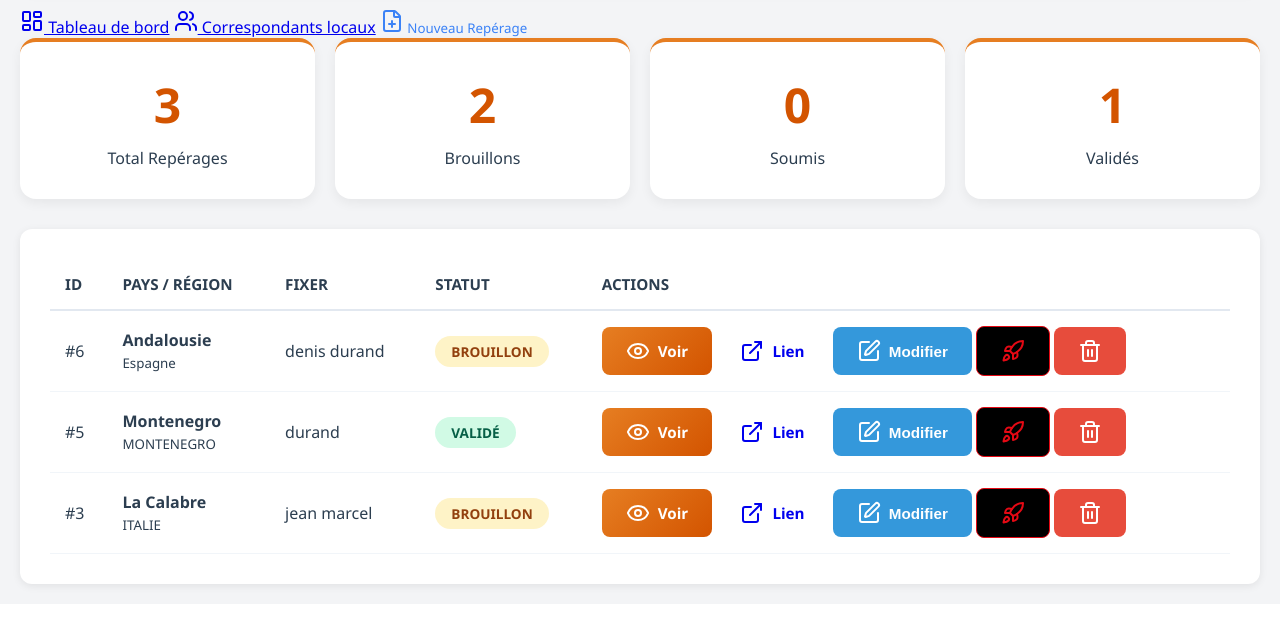
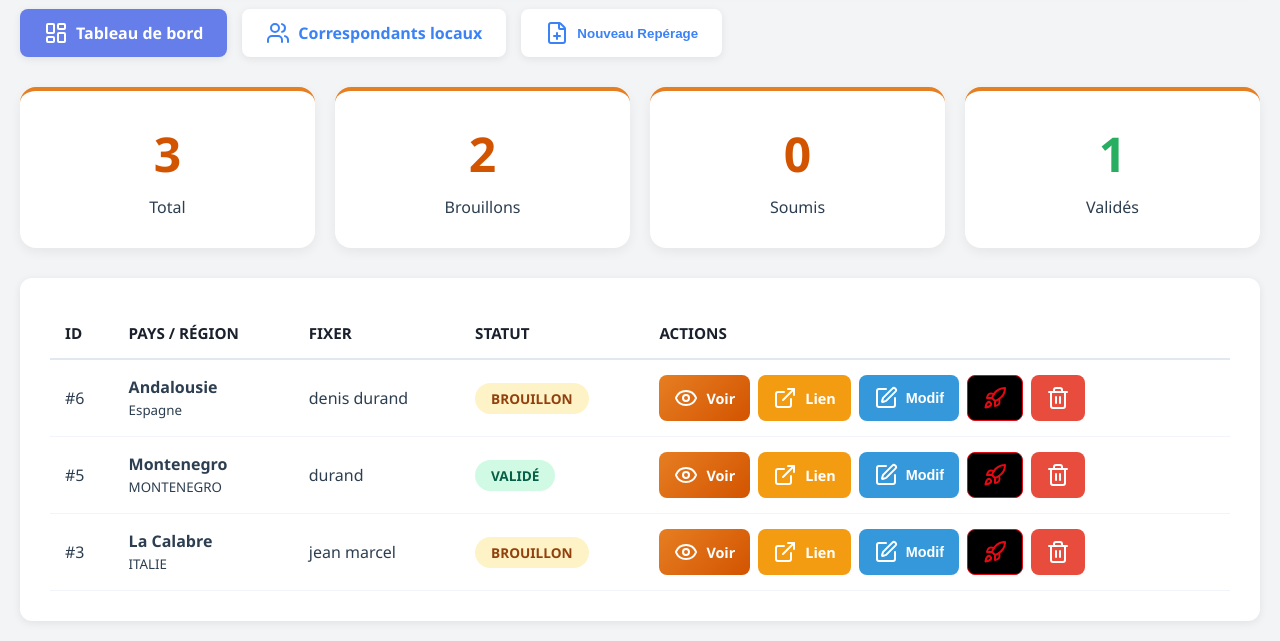
Before and after one commit to mediances-ops/rk2, a Flask app: page /admin in a window 1280 px wide. Shown: the part 219-860 px from the top of the page. Before the commit the page ends 812 px from the top, so only its background shows below. Run offline with Flask 3, Linux system fonts and the light colour scheme; data comes from the database, SQL or seed files in the repository; data that the repository does not hold is empty.

Commit message:
Update admin_dashboard.html

```diff
--- a/templates/admin_dashboard.html
+++ b/templates/admin_dashboard.html
@@ -4,57 +4,64 @@
     <meta charset="UTF-8">
     <meta name="viewport" content="width=device-width, initial-scale=1.0">
     <title>Dashboard Admin - RootsKeepers</title>
+    <!-- Lucide Icons -->
     <script src="https://unpkg.com/lucide@latest"></script>
     <style>
-        /* [VOTRE STYLE ORIGINAL CONSERVÉ À 100%] */
+        /* REPRISE INTÉGRALE DE VOTRE DESIGN ORIGINAL VERROUILLÉ */
         * { margin: 0; padding: 0; box-sizing: border-box; }
-        body { font-family: 'Segoe UI', sans-serif; background: #f3f4f6; min-height: 100vh; padding: 20px; color: #2C3E50; }
+        body { font-family: 'Segoe UI', Tahoma, Geneva, Verdana, sans-serif; background: #f3f4f6; min-height: 100vh; padding: 20px; color: #2C3E50; }
         .container { max-width: 1400px; margin: 0 auto; }
-        .header { background: linear-gradient(135deg, #2C3E50 0%, #34495e 100%); border-radius: 16px; padding: 40px; margin-bottom: 30px; box-shadow: 0 8px 16px rgba(44, 62, 80, 0.2); display: flex; align-items: center; gap: 30px; }
+
+        .header {
+            background: linear-gradient(135deg, #2C3E50 0%, #34495e 100%);
+            border-radius: 16px; padding: 40px; margin-bottom: 30px;
+            box-shadow: 0 8px 16px rgba(44, 62, 80, 0.2); display: flex; align-items: center; gap: 30px;
+        }
         .header img { height: 80px; width: auto; }
-        .header h1 { color: white; font-size: 2.5rem; font-weight: 700; margin-bottom: 10px; }
+        .header h1 { color: white; font-size: 2.5rem; font-weight: 700; margin-bottom: 10px; letter-spacing: -0.5px; }
         .header .subtitle { color: #E67E22; font-size: 1.5rem; font-weight: 500; }
+
+        .nav { display: flex; gap: 15px; margin-bottom: 30px; flex-wrap: wrap; }
+        .nav-link {
+            background: white; color: #3b82f6; padding: 12px 24px; border-radius: 8px;
+            text-decoration: none; font-weight: 600; transition: all 0.2s ease;
+            box-shadow: 0 2px 8px rgba(0,0,0,0.08); border: none; cursor: pointer; display: inline-flex; align-items: center; gap: 8px;
+        }
+        .nav-link:hover { background: #3b82f6; color: white; transform: translateY(-1px); }
+        .nav-link.active { background: #667eea; color: white; }
+
         .stats { display: grid; grid-template-columns: repeat(auto-fit, minmax(200px, 1fr)); gap: 20px; margin-bottom: 30px; }
         .stat-card { background: white; border-radius: 16px; padding: 30px; box-shadow: 0 4px 12px rgba(0,0,0,0.06); text-align: center; border-top: 4px solid #E67E22; }
         .stat-card .number { font-size: 3rem; font-weight: 700; color: #D35400; margin-bottom: 10px; }
-        .filters { background: white; border-radius: 12px; padding: 30px; margin-bottom: 30px; box-shadow: 0 2px 8px rgba(0,0,0,0.08); }
-        .filter-group { display: grid; grid-template-columns: repeat(auto-fit, minmax(200px, 1fr)); gap: 15px; margin-bottom: 20px; }
-        .btn { padding: 12px 24px; border-radius: 8px; font-size: 0.95rem; cursor: pointer; font-weight: 600; text-decoration: none; display: inline-flex; align-items: center; gap: 8px; transition: 0.2s; border:none; }
+
+        .btn { padding: 10px 15px; border-radius: 8px; cursor: pointer; font-weight: 600; text-decoration: none; display: inline-flex; align-items: center; gap: 8px; border: none; font-size: 0.9rem; }
         .btn-primary { background: linear-gradient(135deg, #E67E22 0%, #D35400 100%); color: white; }
         .btn-secondary { background: #2C3E50; color: white; }
         .btn-info { background: #3498db; color: white; }
         .btn-danger { background: #e74c3c; color: white; }
-        .btn-success { background: #27ae60; color: white; }
-        .btn-ia { background: #000; color: #e50914; border: 1px solid #e50914; } /* Design Fusée */
+        .btn-ia { background: #000; color: #e50914; border: 1px solid #e50914; }
+
         .table-container { background: white; border-radius: 12px; padding: 30px; box-shadow: 0 2px 8px rgba(0,0,0,0.08); overflow-x: auto; }
         table { width: 100%; border-collapse: collapse; }
-        th { padding: 15px; text-align: left; border-bottom: 2px solid #e2e8f0; font-size: 0.95rem; text-transform: uppercase; }
+        th { padding: 15px; text-align: left; color: #1a202c; border-bottom: 2px solid #e2e8f0; text-transform: uppercase; font-size: 0.95rem; }
         td { padding: 15px; border-bottom: 1px solid #f1f5f9; }
         .badge { padding: 6px 16px; border-radius: 20px; font-size: 0.85rem; font-weight: 600; text-transform: uppercase; }
         .badge-brouillon { background: #fef3c7; color: #92400e; }
         .badge-soumis { background: #dbeafe; color: #1e40af; }
         .badge-validé { background: #d1fae5; color: #065f46; }
+
         .modal-reperage-overlay { display: none; position: fixed; top: 0; left: 0; width: 100%; height: 100%; background: rgba(0, 0, 0, 0.7); z-index: 10000; align-items: center; justify-content: center; padding: 20px; }
         .modal-reperage-overlay.active { display: flex; }
-        .modal-reperage { background: white; border-radius: 16px; max-width: 800px; width: 100%; max-height: 90vh; overflow-y: auto; box-shadow: 0 20px 60px rgba(0,0,0,0.3); }
-        .modal-reperage-header { background: linear-gradient(135deg, #E67E22 0%, #D35400 100%); color: white; padding: 25px; border-radius: 16px 16px 0 0; display: flex; justify-content: space-between; align-items: center; }
-        .form-group-modal { margin-bottom: 20px; padding: 0 30px; }
-        .form-group-modal label { display: block; font-weight: 600; margin-bottom: 8px; }
-        .form-group-modal input, .form-group-modal select, .form-group-modal textarea { width: 100%; padding: 12px; border: 2px solid #ddd; border-radius: 8px; }
-
-        /* CHAT ADMIN */
-        .admin-chat-panel { position: fixed; top: 0; right: -450px; width: 450px; height: 100vh; background: white; box-shadow: -4px 0 20px rgba(0,0,0,0.1); transition: right 0.3s ease; z-index: 9999; display: flex; flex-direction: column; }
-        .admin-chat-panel.active { right: 0; }
-        .chat-header { background: linear-gradient(135deg, #FF6B35 0%, #FF3B1F 100%); color: white; padding: 20px; display: flex; justify-content: space-between; align-items: center; }
-        .chat-messages { flex: 1; overflow-y: auto; padding: 20px; background: #f9fafb; }
-        .chat-input-container { padding: 20px; border-top: 1px solid #e0e0e0; display:flex; gap:10px; }
-
-        .chat-badge { position: absolute; top: -8px; right: -8px; background: #e74c3c; color: white; border-radius: 50%; width: 20px; height: 20px; font-size: 0.7rem; display: flex; align-items: center; justify-content: center; }
+        .modal-reperage { background: white; border-radius: 16px; max-width: 700px; width: 100%; max-height: 90vh; overflow-y: auto; }
+        .modal-reperage-header { background: linear-gradient(135deg, #E67E22 0%, #D35400 100%); color: white; padding: 20px 30px; border-radius: 16px 16px 0 0; display: flex; justify-content: space-between; align-items: center; }
+        .form-group-modal { margin-bottom: 15px; padding: 0 30px; }
+        .form-group-modal label { display: block; font-weight: 600; margin-bottom: 5px; color: #2C3E50; }
+        .form-group-modal input, .form-group-modal select, .form-group-modal textarea { width: 100%; padding: 10px; border: 2px solid #ddd; border-radius: 8px; }
     </style>
 </head>
 <body>
     <div class="container">
-        <!-- Header -->
+        <!-- HEADER ORIGINAL -->
         <div class="header">
             <img src="https://destinationsetcuisines.com/doc/logoRK.png" alt="RootsKeepers">
             <div class="header-text">
@@ -63,52 +70,41 @@
             </div>
         </div>
 
-        <!-- Navigation -->
+        <!-- NAVIGATION ORIGINALE RESTAURÉE -->
         <div class="nav">
             <a href="/admin" class="nav-link active"><i data-lucide="layout-dashboard"></i> Tableau de bord</a>
             <a href="/admin/fixers" class="nav-link"><i data-lucide="users"></i> Correspondants locaux</a>
-            <button onclick="openNouveauReperageModal()" class="nav-link" style="border: none; cursor: pointer; background:none; font-family:inherit; color:#3b82f6;"><i data-lucide="file-plus"></i> Nouveau Repérage</button>
+            <button onclick="openNouveauReperageModal()" class="nav-link"><i data-lucide="file-plus"></i> Nouveau Repérage</button>
         </div>
 
-        <!-- Statistics -->
+        <!-- STATS -->
         <div class="stats">
-            <div class="stat-card"><div class="number">{{ stats.total }}</div><div class="label">Total Repérages</div></div>
+            <div class="stat-card"><div class="number">{{ stats.total }}</div><div class="label">Total</div></div>
             <div class="stat-card"><div class="number">{{ stats.brouillons }}</div><div class="label">Brouillons</div></div>
             <div class="stat-card"><div class="number">{{ stats.soumis }}</div><div class="label">Soumis</div></div>
-            <div class="stat-card"><div class="number">{{ stats.valides }}</div><div class="label">Validés</div></div>
+            <div class="stat-card"><div class="number" style="color:#27ae60;">{{ stats.valides }}</div><div class="label">Validés</div></div>
         </div>
 
-        <!-- Table -->
+        <!-- TABLEAU -->
         <div class="table-container">
             <table>
                 <thead>
-                    <tr>
-                        <th>ID</th>
-                        <th>Pays / Région</th>
-                        <th>Fixer</th>
-                        <th>Statut</th>
-                        <th>Actions</th>
-                    </tr>
+                    <tr><th>ID</th><th>Pays / Région</th><th>Fixer</th><th>Statut</th><th>Actions</th></tr>
                 </thead>
                 <tbody>
                     {% for item in reperages %}
                     {% set rep = item.reperage %}
                     <tr>
                         <td>#{{ rep.id }}</td>
-                        <td><strong>{{ rep.region or 'Non renseignée' }}</strong><br><small>{{ rep.pays or '-' }}</small></td>
-                        <td>{{ rep.fixer_nom or 'Anonyme' }}</td>
+                        <td><strong>{{ rep.region }}</strong><br><small>{{ rep.pays }}</small></td>
+                        <td>{{ rep.fixer_nom }}</td>
                         <td><span class="badge badge-{{ rep.statut }}">{{ rep.statut }}</span></td>
                         <td>
-                            <div class="actions">
+                            <div style="display: flex; gap: 8px;">
                                 <a href="/admin/reperage/{{ rep.id }}" class="btn btn-primary btn-small"><i data-lucide="eye"></i> Voir</a>
-                                <a href="/formulaire/{{ rep.token }}" class="btn btn-warning btn-small" target="_blank"><i data-lucide="external-link"></i> Lien</a>
-
-                                <!-- MODIFICATION SÉCURISÉE SANS CRASH -->
-                                <button onclick="openModalModifier({{ rep.id }})" class="btn btn-info btn-small"><i data-lucide="edit"></i> Modifier</button>
-
-                                <!-- BRIDGE IA FUSÉE 🚀 -->
-                                <button onclick="sendToIA({{ rep.id }})" class="btn btn-ia btn-small" title="Envoyer à Docu-Gen IA"><i data-lucide="rocket"></i></button>
-
+                                <a href="/formulaire/{{ rep.token }}" class="btn btn-info btn-small" style="background:#f39c12;" target="_blank"><i data-lucide="external-link"></i> Lien</a>
+                                <button onclick="openModalModifier({{ rep.id }})" class="btn btn-info btn-small"><i data-lucide="edit"></i> Modif</button>
+                                <button onclick="sendToIA({{ rep.id }})" class="btn btn-ia btn-small"><i data-lucide="rocket"></i></button>
                                 <button onclick="confirmerSuppression({{ rep.id }}, '{{ rep.region }}')" class="btn btn-danger btn-small"><i data-lucide="trash-2"></i></button>
                             </div>
                         </td>
@@ -119,40 +115,40 @@
         </div>
     </div>
 
-    <!-- MODAL NOUVEAU REPÉRAGE -->
+    <!-- MODAL NOUVEAU (FIXÉ) -->
     <div class="modal-reperage-overlay" id="modalNouveauReperage">
         <div class="modal-reperage">
             <div class="modal-reperage-header">
-                <h2><i data-lucide="map-pin"></i> Nouveau Repérage</h2>
+                <h2>Nouveau Repérage</h2>
                 <button onclick="closeNouveauReperageModal()" style="background:none; border:none; color:white; font-size:2rem; cursor:pointer;">×</button>
             </div>
-            <form id="formNouveauReperage" onsubmit="creerNouveauReperage(event)" style="padding-top:20px;">
+            <form onsubmit="creerNouveauReperage(event)" style="padding:20px 0;">
                 <div class="form-group-modal"><label>Région *</label><input type="text" id="region" required></div>
                 <div class="form-group-modal"><label>Pays *</label><input type="text" id="pays" required></div>
                 <div class="form-group-modal">
-                    <label>Correspondant affecté *</label>
+                    <label>Correspondant *</label>
                     <select id="fixer_id" required>
                         <option value="">-- Sélectionner --</option>
                         {% for fixer in fixers %}<option value="{{ fixer.id }}">{{ fixer.nom }} {{ fixer.prenom }}</option>{% endfor %}
                     </select>
                 </div>
                 <div class="form-group-modal"><label>Image Vignette (URL)</label><input type="url" id="image_region"></div>
-                <div class="modal-reperage-footer" style="padding: 20px 30px; display:flex; gap:10px; justify-content:flex-end;">
+                <div style="padding:0 30px 20px 30px; display:flex; gap:10px; justify-content:flex-end;">
                     <button type="button" class="btn btn-secondary" onclick="closeNouveauReperageModal()">Annuler</button>
-                    <button type="submit" class="btn btn-primary">Créer</button>
+                    <button type="submit" class="btn btn-primary">Créer le dossier</button>
                 </div>
             </form>
         </div>
     </div>
 
-    <!-- MODAL MODIFIER REPÉRAGE -->
+    <!-- MODAL MODIFIER (VERROUILLÉ) -->
     <div class="modal-reperage-overlay" id="modalModifierReperage">
         <div class="modal-reperage">
             <div class="modal-reperage-header">
-                <h2><i data-lucide="edit"></i> Modifier Repérage</h2>
+                <h2>Modifier Repérage</h2>
                 <button onclick="closeModifierReperageModal()" style="background:none; border:none; color:white; font-size:2rem; cursor:pointer;">×</button>
             </div>
-            <form id="formModifierReperage" onsubmit="modifierReperage(event)" style="padding-top:20px;">
+            <form onsubmit="modifierReperage(event)" style="padding:20px 0;">
                 <input type="hidden" id="modifier_reperage_id">
                 <div class="form-group-modal"><label>Région</label><input type="text" id="modifier_region"></div>
                 <div class="form-group-modal"><label>Pays</label><input type="text" id="modifier_pays"></div>
@@ -166,7 +162,7 @@
                 </div>
                 <div class="form-group-modal"><label>Notes administratives</label><textarea id="modifier_notes_admin" rows="4"></textarea></div>
                 <div class="form-group-modal"><label>Image Vignette (URL)</label><input type="url" id="modifier_image_region"></div>
-                <div class="modal-reperage-footer" style="padding: 20px 30px; display:flex; gap:10px; justify-content:flex-end;">
+                <div style="padding:0 30px 20px 30px; display:flex; gap:10px; justify-content:flex-end;">
                     <button type="button" class="btn btn-secondary" onclick="closeModifierReperageModal()">Annuler</button>
                     <button type="submit" class="btn btn-success">Enregistrer</button>
                 </div>
@@ -176,11 +172,8 @@
 
     <script>
         lucide.createIcons();
-
-        // --- DONNÉES SÉCURISÉES POUR LE JS ---
         const reperagesData = {{ reperages|tojson|safe }};
 
-        // --- GESTION DES MODALS ---
         function openNouveauReperageModal() { document.getElementById('modalNouveauReperage').classList.add('active'); }
         function closeNouveauReperageModal() { document.getElementById('modalNouveauReperage').classList.remove('active'); }
         function closeModifierReperageModal() { document.getElementById('modalModifierReperage').classList.remove('active'); }
@@ -188,55 +181,57 @@
         function openModalModifier(id) {
             const item = reperagesData.find(x => x.reperage.id === id);
             if (!item) return;
-            const rep = item.reperage;
             document.getElementById('modifier_reperage_id').value = id;
-            document.getElementById('modifier_region').value = rep.region || '';
-            document.getElementById('modifier_pays').value = rep.pays || '';
-            document.getElementById('modifier_statut').value = rep.statut || 'brouillon';
-            document.getElementById('modifier_notes_admin').value = rep.notes_admin || '';
-            document.getElementById('modifier_image_region').value = rep.image_region || '';
+            document.getElementById('modifier_region').value = item.reperage.region || '';
+            document.getElementById('modifier_pays').value = item.reperage.pays || '';
+            document.getElementById('modifier_statut').value = item.reperage.statut;
+            document.getElementById('modifier_notes_admin').value = item.reperage.notes_admin || '';
+            document.getElementById('modifier_image_region').value = item.reperage.image_region || '';
             document.getElementById('modalModifierReperage').classList.add('active');
         }
 
-        // --- ACTIONS API ---
         async function creerNouveauReperage(event) {
             event.preventDefault();
             const sel = document.getElementById('fixer_id');
-            const formData = {
+            const data = {
                 region: document.getElementById('region').value,
                 pays: document.getElementById('pays').value,
                 fixer_id: sel.value,
                 fixer_nom: sel.options[sel.selectedIndex].text,
                 image_region: document.getElementById('image_region').value
             };
-            const res = await fetch('/admin/reperages/create', { method: 'POST', headers: {'Content-Type': 'application/json'}, body: JSON.stringify(formData) });
+            const res = await fetch('/admin/reperages/create', {
+                method: 'POST', headers: {'Content-Type': 'application/json'}, body: JSON.stringify(data)
+            });
             if (res.ok) window.location.reload();
         }
 
         async function modifierReperage(event) {
             event.preventDefault();
             const id = document.getElementById('modifier_reperage_id').value;
-            const formData = {
+            const data = {
                 region: document.getElementById('modifier_region').value,
                 pays: document.getElementById('modifier_pays').value,
                 statut: document.getElementById('modifier_statut').value,
                 notes_admin: document.getElementById('modifier_notes_admin').value,
                 image_region: document.getElementById('modifier_image_region').value
             };
-            const res = await fetch(`/admin/reperage/${id}/update`, { method: 'PUT', headers: {'Content-Type': 'application/json'}, body: JSON.stringify(formData) });
+            const res = await fetch(`/admin/reperage/${id}/update`, {
+                method: 'PUT', headers: {'Content-Type': 'application/json'}, body: JSON.stringify(data)
+            });
             if (res.ok) window.location.reload();
         }
 
         async function sendToIA(id) {
-            if(!confirm("🚀 Envoyer ce dossier au cerveau IA Docu-Gen ?")) return;
+            if(!confirm("🚀 Envoyer ce dossier à Docu-Gen ?")) return;
             const res = await fetch(`/api/reperages/${id}/submit`, { method: 'POST' });
-            const data = await res.json();
-            if (data.bridge_sent) alert("✅ RÉUSSI ! Le dossier est transmis.");
-            else alert("⚠️ Erreur de transmission.");
+            const result = await res.json();
+            if (result.bridge_sent) alert("✅ Dossier transmis !");
+            else alert("⚠️ Erreur.");
         }
 
         function confirmerSuppression(id, region) {
-            if (confirm(`⚠️ Supprimer définitivement ${region} ?`)) {
+            if (confirm("Supprimer définitivement " + region + " ?")) {
                 const f = document.createElement('form'); f.method = 'POST'; f.action = `/admin/reperage/${id}/supprimer`;
                 document.body.appendChild(f); f.submit();
             }
```
